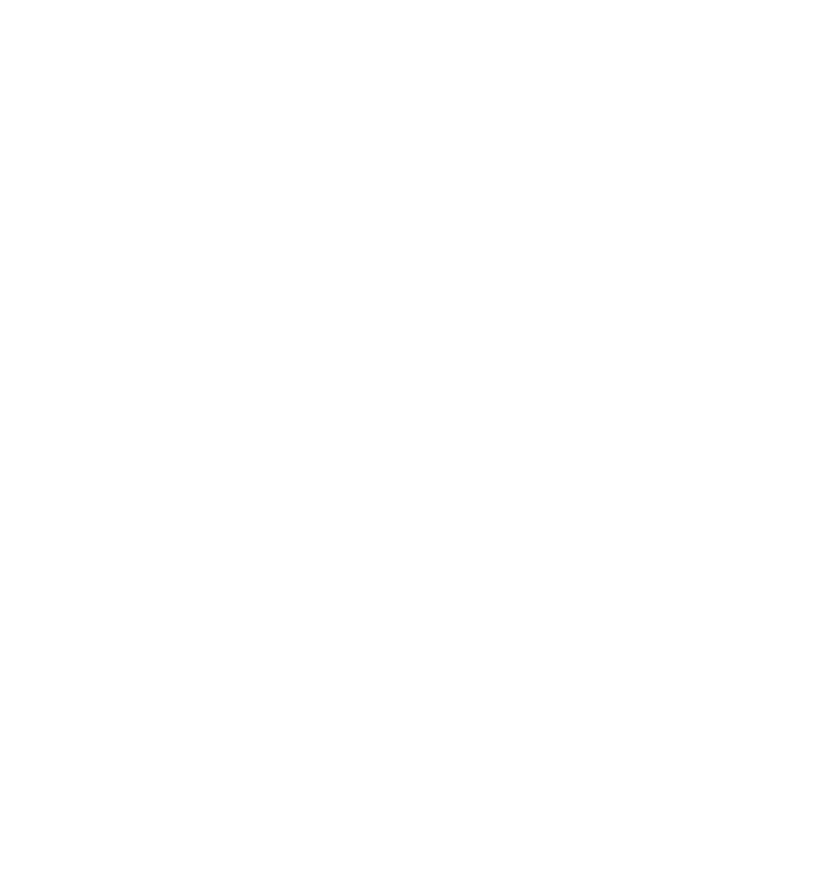
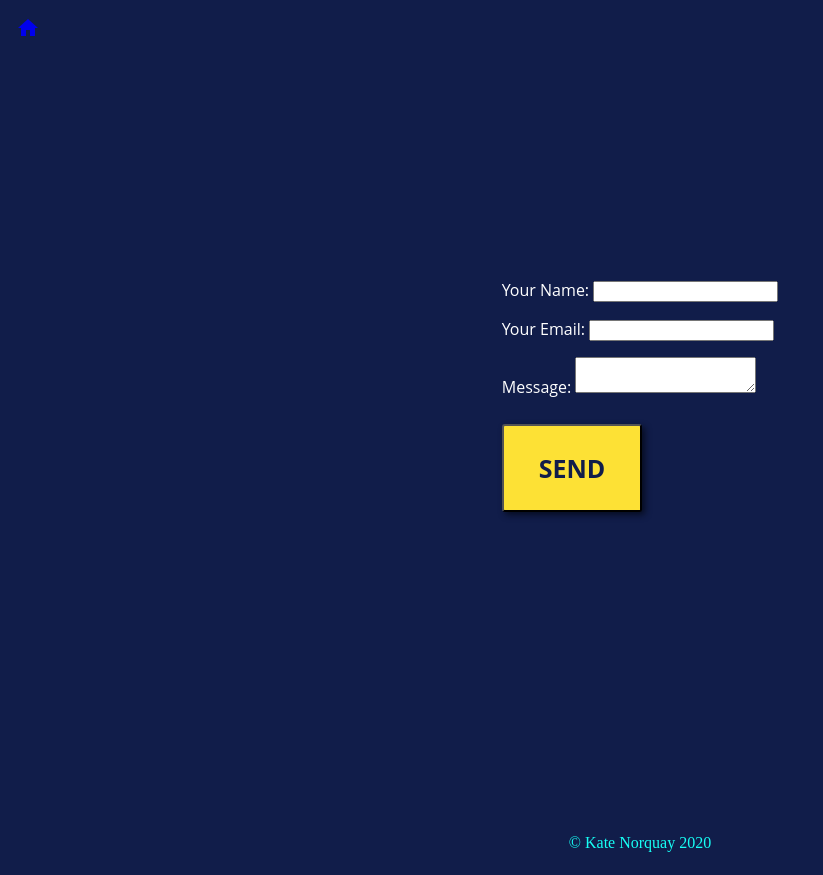
Before and after one commit to katenorquay/personal-blog, a Gatsby site: page /contact in a window 1280 px wide. Before the commit this address had no page. Shown: the whole page, without its empty margins (0-823 px from the left). Before the commit the page ends 800 px from the top, so only its background shows below. Built offline with nearby package versions, Linux system fonts and the light colour scheme; Gatsby itself is replaced by a stand-in of ours.

Commit message:
created contact form

```diff
--- /dev/null
+++ b/src/pages/contact.js
@@ -0,0 +1,39 @@
+import React from 'react'
+import { graphql } from 'gatsby'
+import Layout from '../components/Layout'
+import styles from './styles.module.scss'
+
+const contact = ({data}) => {
+  return (
+    <Layout data={data}>
+      <div className={styles.contactForm}>
+        <form name="contact" method="POST" data-netlify="true">
+          <p>
+            <label>Your Name: <input type="text" name="name" /></label>
+          </p>
+          <p>
+            <label>Your Email: <input type="email" name="email" /></label>
+          </p>
+          <p>
+            <label>Message: <textarea name="message"></textarea></label>
+          </p>
+          <p>
+            <button type="submit" className={styles.btnPrimary}>Send</button>
+          </p>
+        </form>
+      </div>
+    </Layout>
+  )
+}
+
+export const query = graphql`
+  query ContactQuery {
+    site {
+      siteMetadata {
+        title
+      }
+    }
+  }
+`
+
+export default contact
--- a/src/pages/index.js
+++ b/src/pages/index.js
@@ -19,7 +19,7 @@ const HomePage = ({data}) => {
       <div className={styles.mainBanner}>
         <div className={styles.mainInner}>
           <h1>Kate Norquay Main description, bakshh dhfjf jdjd fhh sjhf hjd</h1>
-          <button className={styles.btnPrimary}>Contact Me</button>
+          <a href='/contact' className={styles.btnPrimary}>Contact Me</a>
         </div>
       </div>
       <div className={styles.projectContainer}>
--- a/src/pages/styles.module.scss
+++ b/src/pages/styles.module.scss
@@ -16,6 +16,10 @@ h2 {
 
 p {
   font-family: 'Open Sans';
+}
+
+label {
+  color: white;
 }
 
 .projectContainer {
@@ -44,11 +48,27 @@ p {
   font-weight: bold;
   font-size: 16px;
   text-transform: uppercase;
+  text-decoration: none;
+  margin: 10px 0;
 }
+
+// .btnSmall {
+//   padding: 5px 10px;
+//   font-size: 10px;
+// }
 
 .mainBanner {
   width:100%;
   height:40vh;
+  display:flex;
+  justify-content: center;
+  align-items: center;
+  background-color: #111D4A;
+}
+
+.contactForm {
+  width:100%;
+  height:100vh;
   display:flex;
   justify-content: center;
   align-items: center;
```
